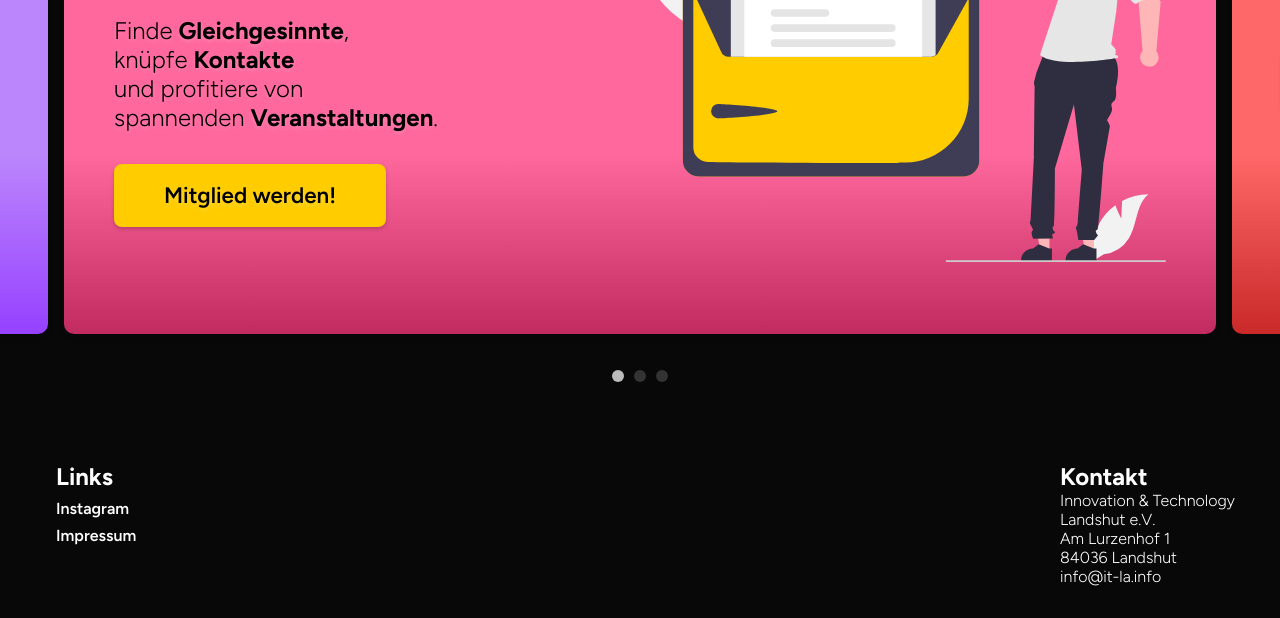
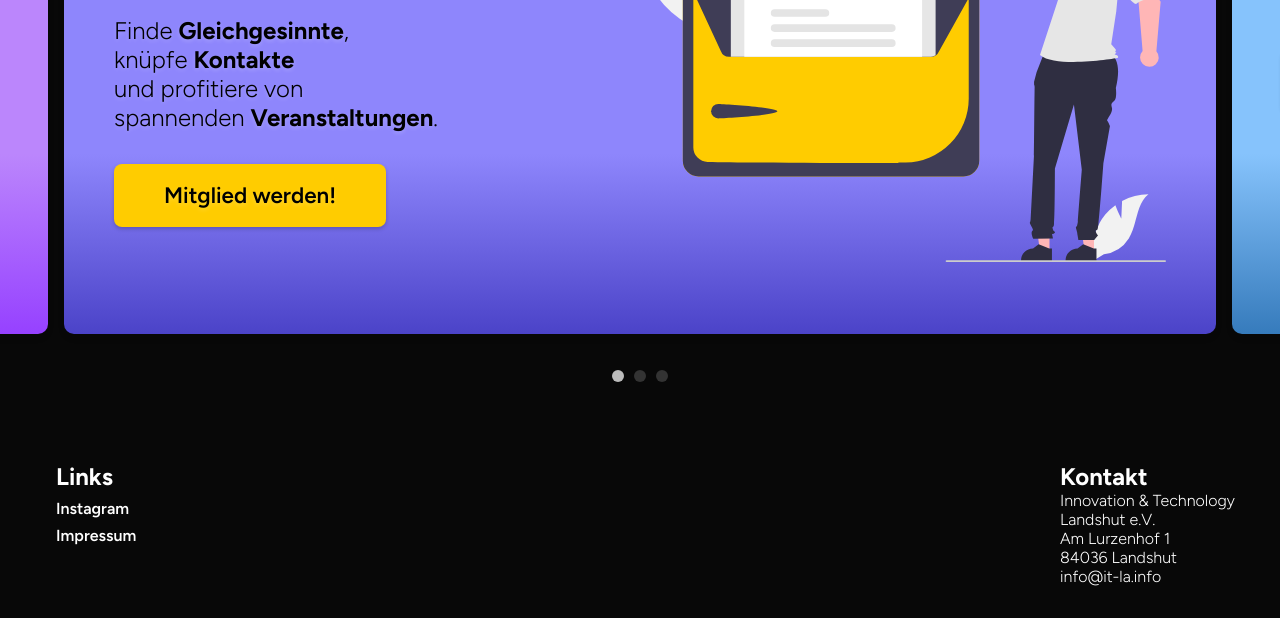
Before and after one commit to Innovation-Technology-Landshut/Innovation-Technology-Landshut.github.io, a plain HTML site: page index.html in a window 1280 px wide. Shown: the part 428-1046 px from the top of the page. Drawn offline with Linux system fonts and the dark colour scheme; grey boxes are pictures that could not be loaded.

Commit message:
changed card colors again

```diff
--- a/style.css
+++ b/style.css
@@ -1278,11 +1278,11 @@ td:first-child {
 
         --überuns: #080808;
 
-        --mitgliedwerden: #ff689d;
-        --mitgliedwerden_sec: 	#c22b60;
+        --mitgliedwerden: #8e86fc;
+        --mitgliedwerden_sec: 	#4b43c8;
 
-        --spendenseite: #ff6868;
-        --spendenseite_sec: #c92929;
+        --spendenseite: #86c3fc;
+        --spendenseite_sec: #367bbc;
 
         /* Schriftfarben */
         --text: #fff;
```
